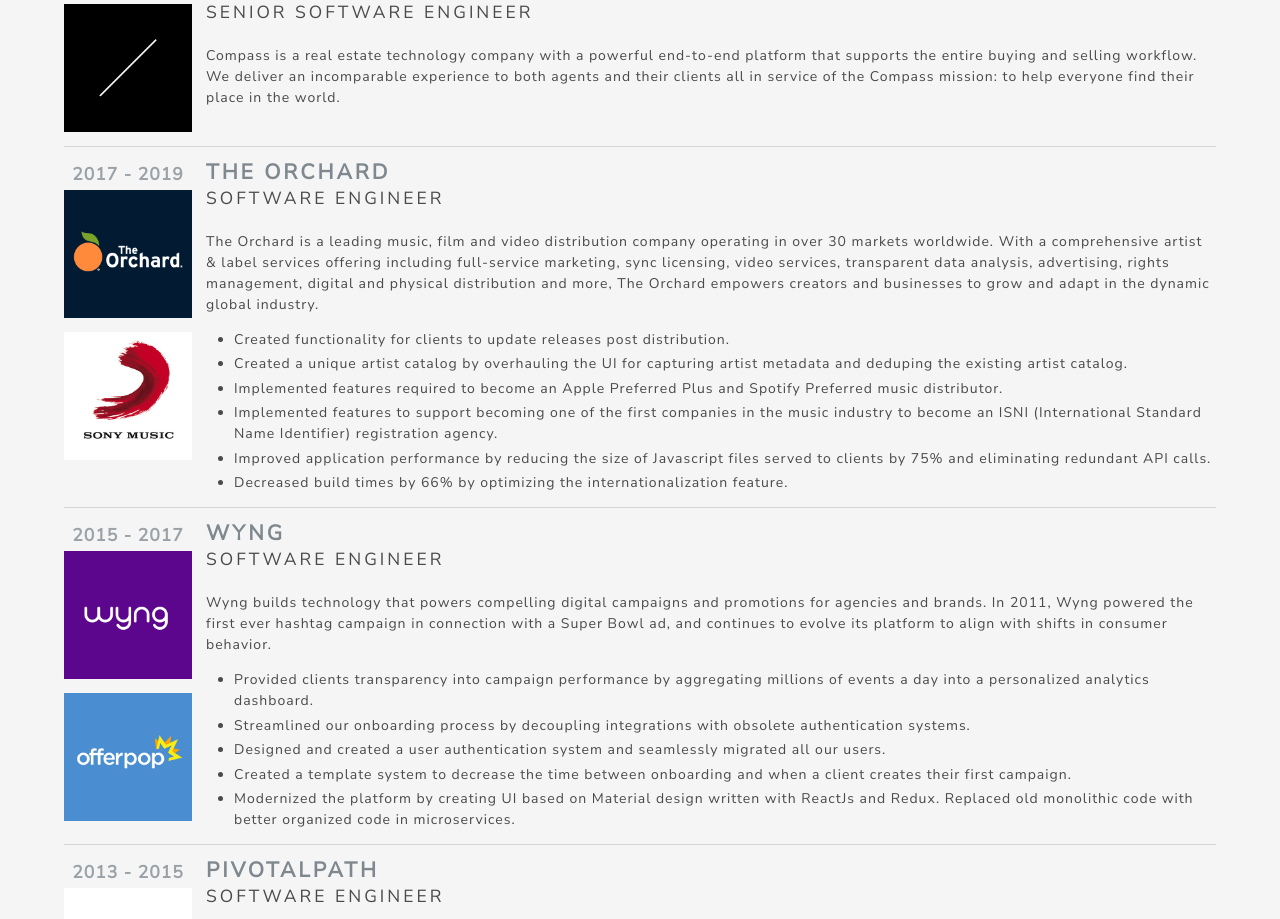
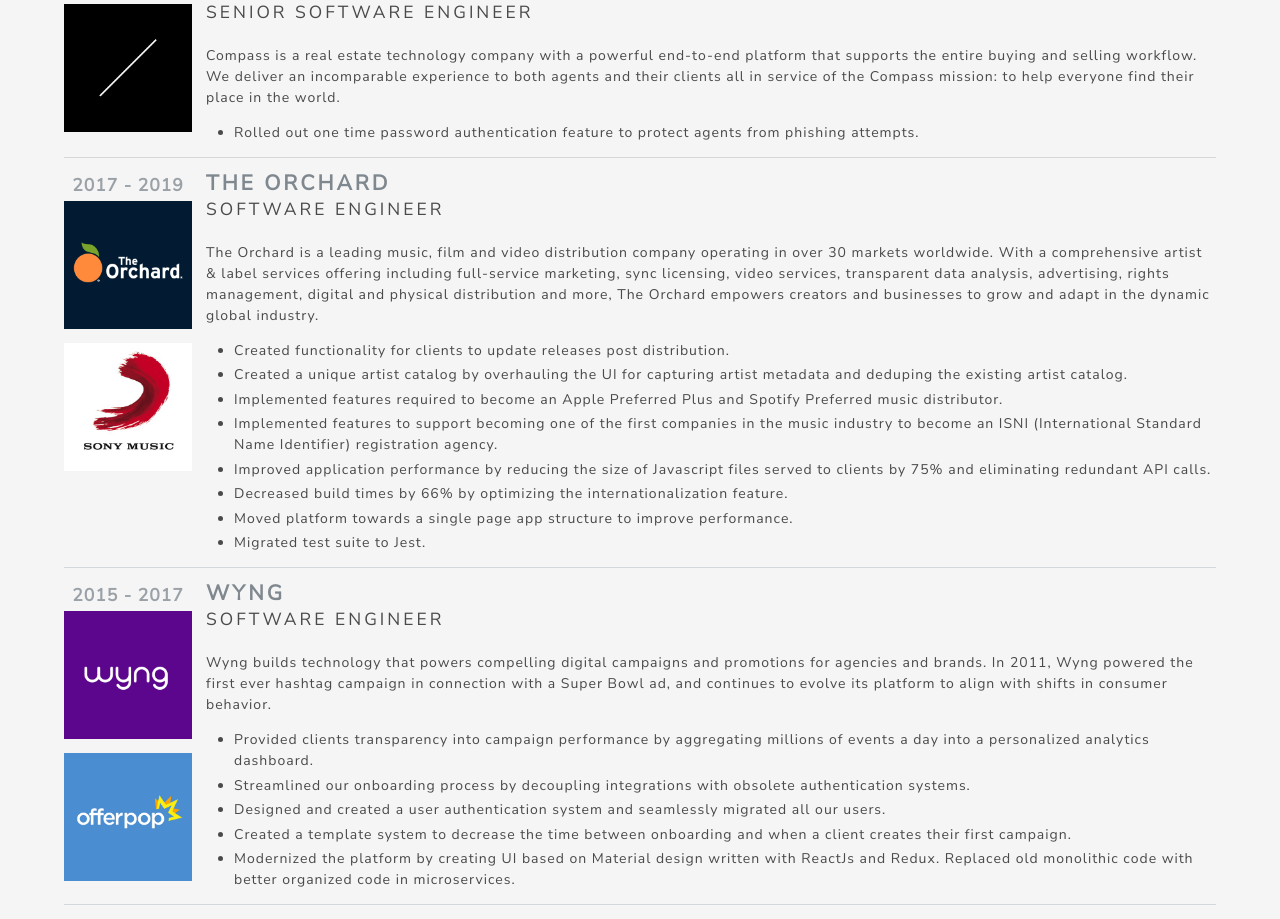
Before and after one commit to csLiKevin/csLiKevin.github.io, a React (Create React App) app: page / in a window 1280 px wide. Shown: the part 920-1839 px from the top of the page. Built offline with nearby package versions, Linux system fonts and the light colour scheme.

Commit message:
Update experience section.

```diff
--- a/package.json
+++ b/package.json
@@ -27,7 +27,7 @@
   "scripts": {
     "build": "react-scripts build && mv build/index.html index.html",
     "eject": "react-scripts eject",
-    "lint": "prettier src/* --write --tab-width=4",
+    "lint": "prettier src/* --tab-width=4 --write",
     "start": "react-scripts start",
     "test": "react-scripts test"
   },
--- a/src/index.js
+++ b/src/index.js
@@ -5,7 +5,7 @@
 
 import { App } from "./App";
 import * as serviceWorker from "./serviceWorker";
-import "./bulmaswatch.min.css"
+import "./bulmaswatch.min.css";
 import "./custom.css";
 
 ReactDOM.render(<App />, document.getElementById("root"));
--- a/src/resume.json
+++ b/src/resume.json
@@ -42,10 +42,10 @@
                 "countryCode": "",
                 "region": ""
             },
-            "highlights": [],
-            "pictures": [
-                "images/logo-compass.jpg"
-            ]
+            "highlights": [
+                "Rolled out one time password authentication feature to protect agents from phishing attempts."
+            ],
+            "pictures": ["images/logo-compass.jpg"]
         },
         {
             "company": "The Orchard (Sony Music Entertainment)",
@@ -67,7 +67,9 @@
                 "Implemented features required to become an Apple Preferred Plus and Spotify Preferred music distributor.",
                 "Implemented features to support becoming one of the first companies in the music industry to become an ISNI (International Standard Name Identifier) registration agency.",
                 "Improved application performance by reducing the size of Javascript files served to clients by 75% and eliminating redundant API calls.",
-                "Decreased build times by 66% by optimizing the internationalization feature."
+                "Decreased build times by 66% by optimizing the internationalization feature.",
+                "Moved platform towards a single page app structure to improve performance.",
+                "Migrated test suite to Jest."
             ],
             "pictures": [
                 "images/logo-the-orchard.png",
```
Also changed, not shown: index.html (+1 -1 lines), 11 other files (tests, documents, lock files or other folders).
